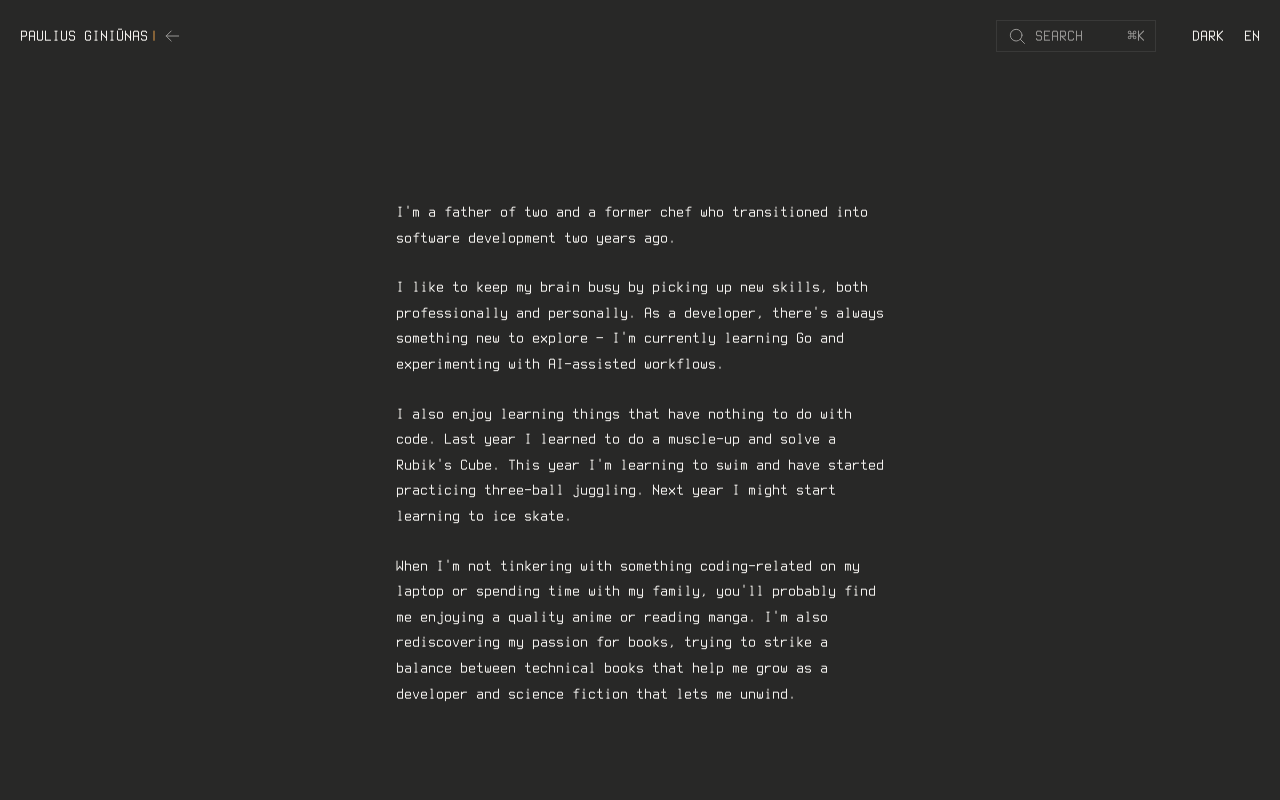
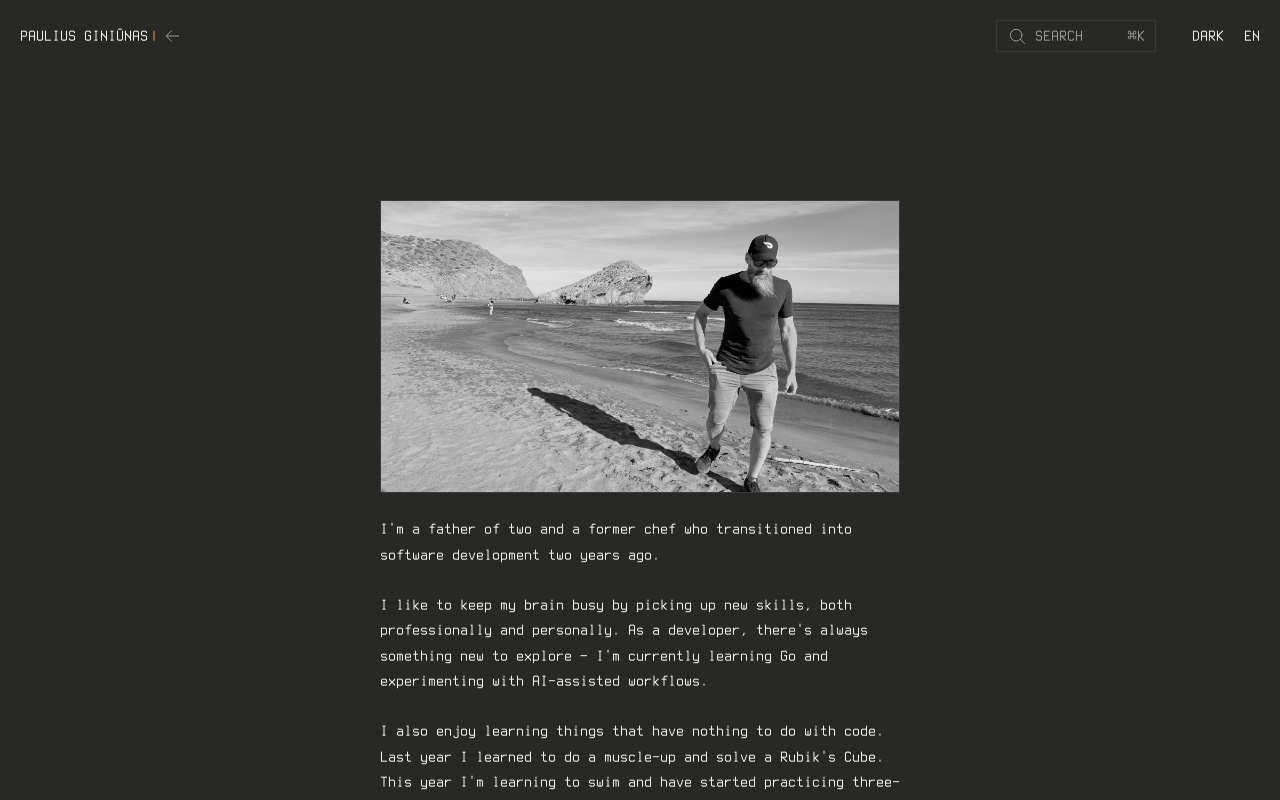
Before and after one commit to pauliusgin/personal-homepage, a Next.js app: page /en/about in a window 1280 px wide. Shown: the top 800 px of the page. Built offline with nearby package versions, Linux system fonts and the light colour scheme.

Commit message:
add about me section image

```diff
--- a/locales/en.json
+++ b/locales/en.json
@@ -27,6 +27,7 @@
     "placeholder": ""
   },
   "aboutPage": {
+    "portraitAltText": "Paulius at Playa de Mónsul.",
     "paragraphs": [
       "I'm a father of two and a former chef who transitioned into software development two years ago.",
       "I like to keep my brain busy by picking up new skills, both professionally and personally. As a developer, there's always something new to explore — I'm currently learning Go and experimenting with AI-assisted workflows.",
@@ -70,9 +71,9 @@
         ]
       },
       "gettingApp": {
-        "title": "GettingApp - backend developer",
+        "title": "Backend developer (GettingApp)",
         "descriptionParagraphs": [
-          "It's not only personal projects - I spent two years working professionally as a backend developer, building, deploying and maintaining production systems and features. My work included TypeScript and PostgreSQL, as well as Firebase and Redis, along with integrations for Stripe payments and subscriptions, email, messaging, and notification services.",
+          "It's not only personal projects - I spent two years working professionally as a backend developer with GettingApp, building, deploying and maintaining production systems and features. My work included TypeScript and PostgreSQL, as well as Firebase and Redis, along with integrations for Stripe payments and subscriptions, email, messaging, and notification services.",
           "The role also involved communicating with project managers and directly with clients, clarifying requirements and estimating timelines."
         ]
       }
--- a/locales/lt.json
+++ b/locales/lt.json
@@ -27,6 +27,7 @@
     "placeholder": ""
   },
   "aboutPage": {
+    "portraitAltText": "Paulius Mónsul paplūdimyje.",
     "paragraphs": [
       "Esu dviejų vaikų tėvas ir buvęs virėjas, prieš dvejus metus pakeitęs profesiją į programuotojus.",
       "Stengiuosi nuolat mokytis ko nors naujo, vis duoti smegenims darbo. Programavime visada yra ką išbandyti – šiuo metu mokausi Go ir eksperimentuoju, stengdamasis geriau išnaudoti AI įrankius.",
@@ -73,9 +74,9 @@
         ]
       },
       "gettingApp": {
-        "title": "GettingApp - backend programuotojas",
+        "title": "Backend programuotojas (GettingApp)",
         "descriptionParagraphs": [
-          "Mano patirtis - ne tik asmeniniai projektai. Dvejus metus dirbau backend programuotoju, teko tiek kurti projektus nuo nulio, tiek prižiūrėti veikiančias klientų turinčias aplikacijas. Darbe daugiausiai naudojau TypeScript ir PostgreSQL, taip pat Firebase ir Redis. Diegiau integracijas su „Stripe“, el. paštu, SMS ir push pranešimais ir kt.",
+          "Mano patirtis - ne tik asmeniniai projektai. Dvejus metus su GettingApp dirbau backend programuotoju, teko tiek kurti projektus nuo nulio, tiek prižiūrėti veikiančias klientų turinčias aplikacijas. Darbe daugiausiai naudojau TypeScript ir PostgreSQL, taip pat Firebase ir Redis. Diegiau integracijas su „Stripe“, el. paštu, SMS ir push pranešimais ir kt.",
           "Darbe taip pat tekdavo daug bendrauti ir su projektų vadovais, ir tiesiogiai su klientais, tikslinantis naujus reikalavimus ir numatant projektų įgyvendinimo terminus."
         ]
       }
--- a/src/app/[locale]/about/page.tsx
+++ b/src/app/[locale]/about/page.tsx
@@ -1,5 +1,6 @@
 import type { Metadata } from "next";
 import { setRequestLocale } from "next-intl/server";
+import { AboutPortraitImage } from "@/components/about/AboutPortraitImage";
 import { AboutProseColumn } from "@/components/about/AboutProseColumn";
 import { SitePageShell } from "@/components/shell/SitePageShell";
 import { buildLocalizedPageTitle } from "@/i18n/buildLocalizedPageTitle";
@@ -25,6 +26,7 @@ export default async function AboutPage({
 
   return (
     <SitePageShell>
+      <AboutPortraitImage />
       <AboutProseColumn />
     </SitePageShell>
   );
--- a/src/app/globals.css
+++ b/src/app/globals.css
@@ -18,6 +18,7 @@
 @import "./styles/header/header-controls.css";
 @import "./styles/header/search-palette.css";
 @import "./styles/section-rows.css";
+@import "./styles/about.css";
 @import "./styles/news-feed.css";
 @import "./styles/portfolio.css";
 @import "./styles/motion.css";
--- /dev/null
+++ b/src/app/styles/about.css
@@ -0,0 +1,29 @@
+.about-portrait {
+  width: 100%;
+  max-width: 70ch;
+  margin: 0 auto 24px;
+  padding: 0 var(--page-gutter);
+}
+
+.about-portrait-image {
+  display: block;
+  width: 100%;
+  height: auto;
+  border: 1px solid var(--border);
+}
+
+.prose-column {
+  display: flex;
+  flex-direction: column;
+  gap: 24px;
+  width: 100%;
+  max-width: 70ch;
+  margin: 0 auto;
+  padding: 0 var(--page-gutter);
+}
+
+.prose-paragraph {
+  margin: 0;
+  line-height: 1.6;
+  text-wrap: pretty;
+}
--- a/src/app/styles/news-feed.css
+++ b/src/app/styles/news-feed.css
@@ -13,7 +13,7 @@
   flex-direction: column;
   gap: 24px;
   width: 100%;
-  max-width: 100ch;
+  max-width: 70ch;
   margin: 0 auto;
   padding: 0 var(--page-gutter);
 }
--- a/src/app/styles/portfolio.css
+++ b/src/app/styles/portfolio.css
@@ -11,7 +11,7 @@
   flex-direction: column;
   gap: 24px;
   width: 100%;
-  max-width: 100ch;
+  max-width: 90ch;
   margin: 0 auto;
   padding: 0 var(--page-gutter);
 }
--- a/src/app/styles/typography.css
+++ b/src/app/styles/typography.css
@@ -5,8 +5,8 @@
 body {
   background: var(--background);
   color: var(--foreground);
-  font-family: var(--font-terminus), ui-monospace, SFMono-Regular, Menlo,
-    monospace;
+  font-family:
+    var(--font-terminus), ui-monospace, SFMono-Regular, Menlo, monospace;
 
   /* Spec §0: one size for the whole page, no leading. 16px is one of
      Terminus's native design sizes — the outlines are traced pixels, so the
@@ -16,28 +16,3 @@ body {
   line-height: 1em;
   letter-spacing: 0;
 }
-
-/* ─────────────────────────────────────────────────────────────────────────────
-   Prose column — /about
-
-   The one place on the site that sets leading: a paragraph at the body's 1em
-   is a solid block, so prose runs at 1.6 and nothing else inherits it. The
-   measure is in `ch` because the face is monospace — 66ch is exactly 66
-   characters at any zoom, the middle of the 45–75 readable range.
-   ───────────────────────────────────────────────────────────────────────────── */
-
-.prose-column {
-  display: flex;
-  flex-direction: column;
-  gap: 24px;
-  width: 100%;
-  max-width: 66ch;
-  margin: 0 auto;
-  padding: 0 var(--page-gutter);
-}
-
-.prose-paragraph {
-  margin: 0;
-  line-height: 1.6;
-  text-wrap: pretty;
-}
--- /dev/null
+++ b/src/components/about/AboutPortraitImage.tsx
@@ -0,0 +1,32 @@
+import Image from "next/image";
+import { getTranslations } from "next-intl/server";
+
+/** The file's own pixels, so the srcset is built from the full frame. */
+const ABOUT_PORTRAIT_WIDTH = 2048;
+const ABOUT_PORTRAIT_HEIGHT = 1152;
+
+/**
+ * 528px is `.prose-column`'s 66ch measure at the body's 16px monospace — stated
+ * in px because `sizes` is read before any font loads, so `ch` there would be
+ * measured against a fallback face.
+ */
+const ABOUT_PORTRAIT_SIZES = "(width < 40rem) 100vw, 528px";
+
+/** Sits above `AboutProseColumn`, on the same measure. */
+export async function AboutPortraitImage() {
+  const translateAbout = await getTranslations("aboutPage");
+
+  return (
+    <div className="about-portrait">
+      <Image
+        className="about-portrait-image"
+        src="/about/about-me-monsul.jpeg"
+        alt={translateAbout("portraitAltText")}
+        width={ABOUT_PORTRAIT_WIDTH}
+        height={ABOUT_PORTRAIT_HEIGHT}
+        sizes={ABOUT_PORTRAIT_SIZES}
+        priority
+      />
+    </div>
+  );
+}
```
Also changed, not shown: public/about/about-me-monsul.jpeg (added).
